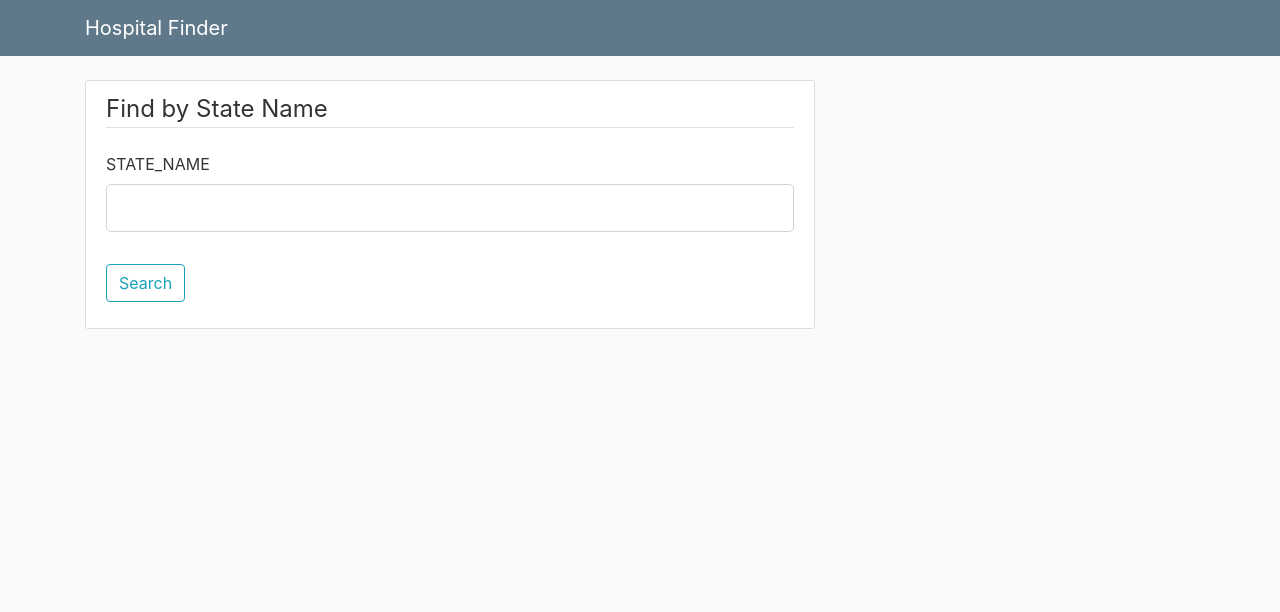
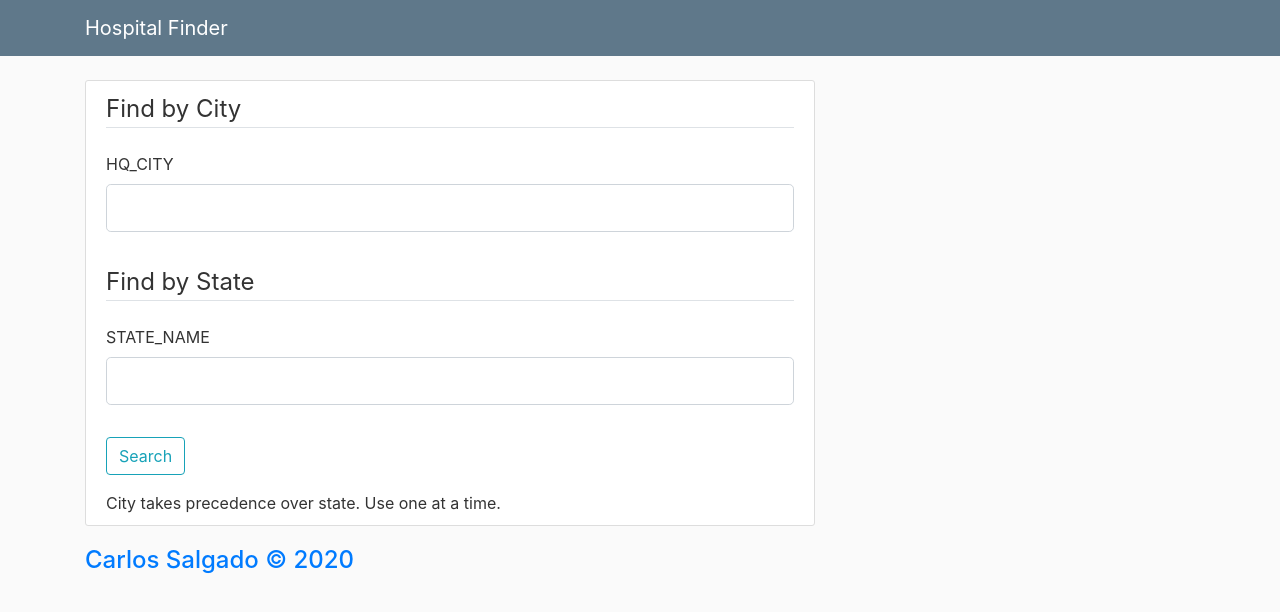
Before and after one commit to socd06/hospital-beds, a Flask app: page / in a window 1280 px wide. Shown: the top 612 px of the page. Run offline with Flask 2, Linux system fonts and the light colour scheme; some libraries are stand-ins or nearby versions.

Commit message:
feat: add city search button to index.html

```diff
--- a/templates/index.html
+++ b/templates/index.html
@@ -3,8 +3,29 @@
     <div class="content-section">
         <form method="POST" action="">
             {{ form.hidden_tag() }}
+
+
             <fieldset class="form-group">
-                <legend class="border-bottom mb-4">Find by State Name</legend>
+                <legend class="border-bottom mb-4">Find by City</legend>
+                <div class="form-group">
+                    {{ form.city_name.label(class="form-control-label") }}
+
+                    {% if form.city_name.errors %}
+                        {{ form.city_name(class="form-control form-control-lg is-invalid") }}
+
+                        <div class="invalid-feedback">
+                            {% for error in form.city_name.errors %}
+                                <span>{{ error }}</span>
+                            {% endfor %}
+                        </div>
+                    {% else %}
+                        {{ form.city_name(class="form-control form-control-lg") }}
+                    {% endif %}
+                </div>
+            </fieldset>
+
+            <fieldset class="form-group">
+                <legend class="border-bottom mb-4">Find by State</legend>
                 <div class="form-group">
                     {{ form.state_name.label(class="form-control-label") }}
 
@@ -19,12 +40,17 @@
                         {{ form.state_name(class="form-control form-control-lg") }}
                     {% endif %}
                 </div>
-
             </fieldset>
             <div class="form-group">
                 {{ form.submit(class="btn btn-outline-info") }}
             </div>
+
+            <span>City takes precedence over state.</span>
+            <span>Use one at a time. </span>
+
         </form>
     </div>
 
+    <h4><a href="mailto:csalgado@uwo.ca">Carlos Salgado © 2020</h4>
+
 {% endblock content %}
```
